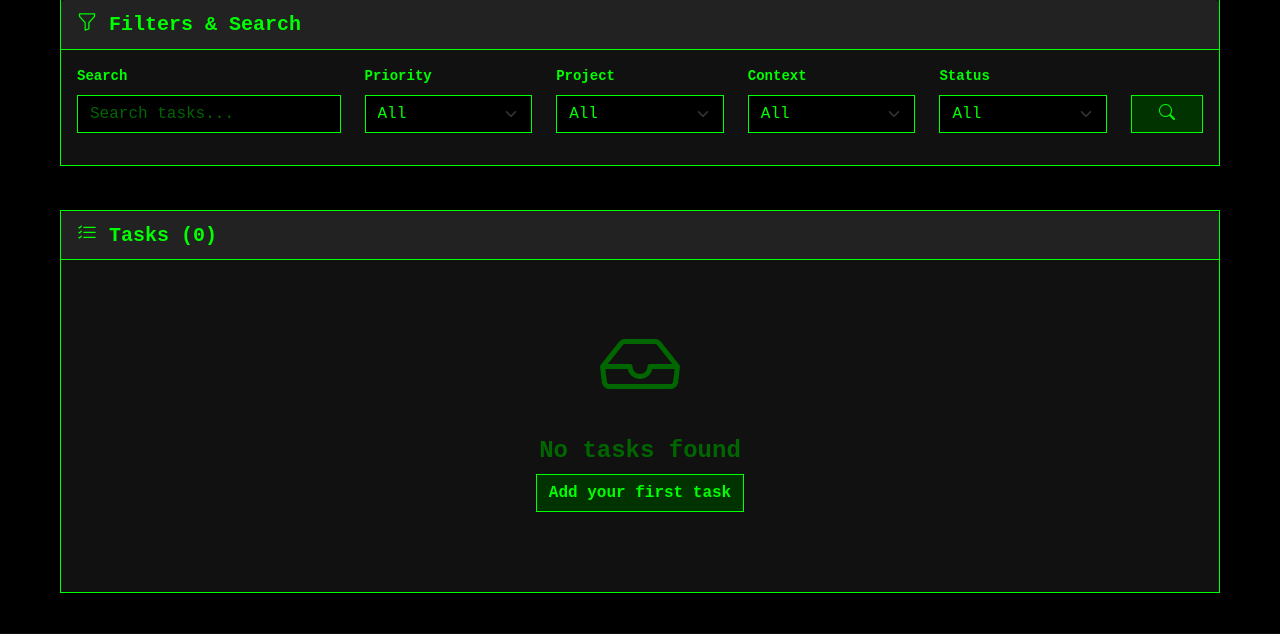
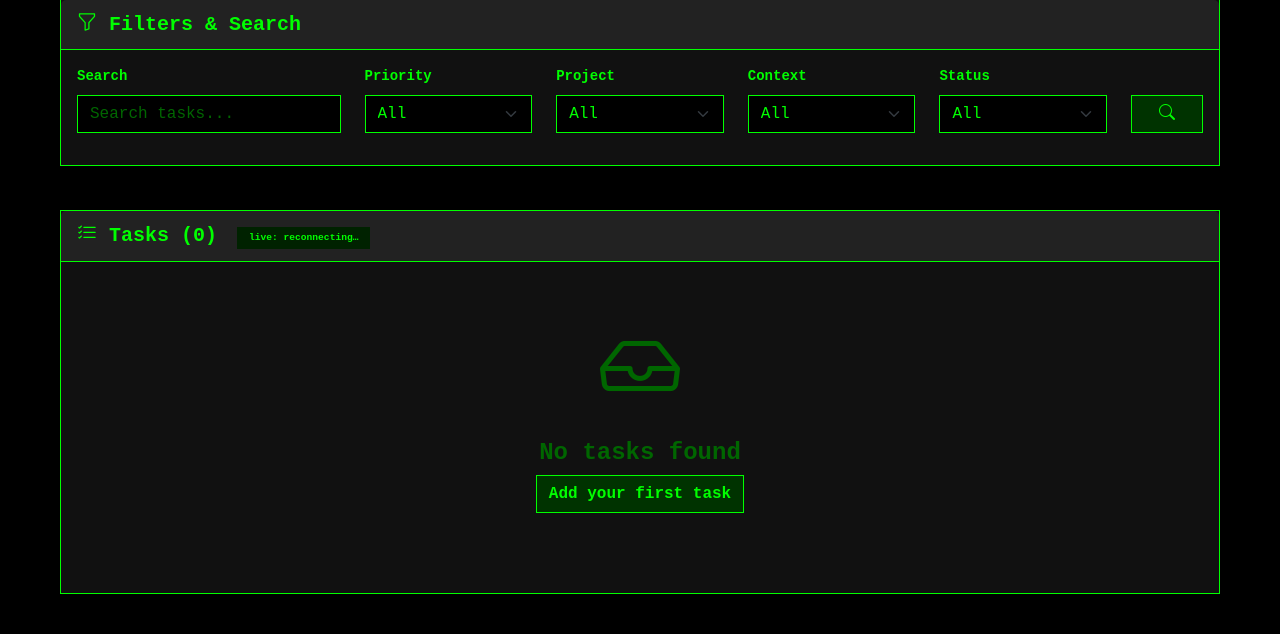
Before and after one commit to waffle2k/todotxt-web, a Flask app: page / in a window 1280 px wide. Shown: the part 281-915 px from the top of the page. Run offline with Flask 3, Linux system fonts and the light colour scheme; the visitor is signed in with stand-in values (Sample User, id 1); data that the repository does not hold is empty.

Commit message:
Add SSE status badge and isolate EventSource in its own script block

```diff
--- a/templates/index.html
+++ b/templates/index.html
@@ -148,6 +148,7 @@
             <div class="card-header d-flex justify-content-between align-items-center">
                 <h5 class="card-title mb-0">
                     <i class="bi bi-list-check"></i> Tasks ({{ tasks|length }})
+                    <span id="sse-status" class="badge bg-secondary ms-2" style="font-size:0.6rem">live: connecting…</span>
                 </h5>
 
                 {% if tasks %}
@@ -363,17 +364,22 @@ function confirmBulkAction() {
     return confirm(`Are you sure you want to ${action} ${selectedCount} selected task(s)?`);
 }
 
-// Live updates via SSE — reload when another client mutates the task list
+
+</script>
+<script>
+// Live updates via SSE — isolated block so earlier JS errors can't kill this
 (function() {
+    var badge = document.getElementById('sse-status');
+    function setStatus(text, color) {
+        if (badge) { badge.textContent = 'live: ' + text; badge.className = 'badge ms-2 bg-' + color; badge.style.fontSize = '0.6rem'; }
+    }
     var source = new EventSource('/events');
+    source.onopen = function() { setStatus('connected', 'success'); };
     source.onmessage = function(e) {
-        if (e.data === 'update') {
-            location.reload();
-        }
+        if (e.data === 'update') { location.reload(); }
     };
     source.onerror = function() {
-        source.close();
-        setTimeout(function() { location.reload(); }, 5000);
+        setStatus('reconnecting…', 'warning');
     };
 })();
 </script>
```
